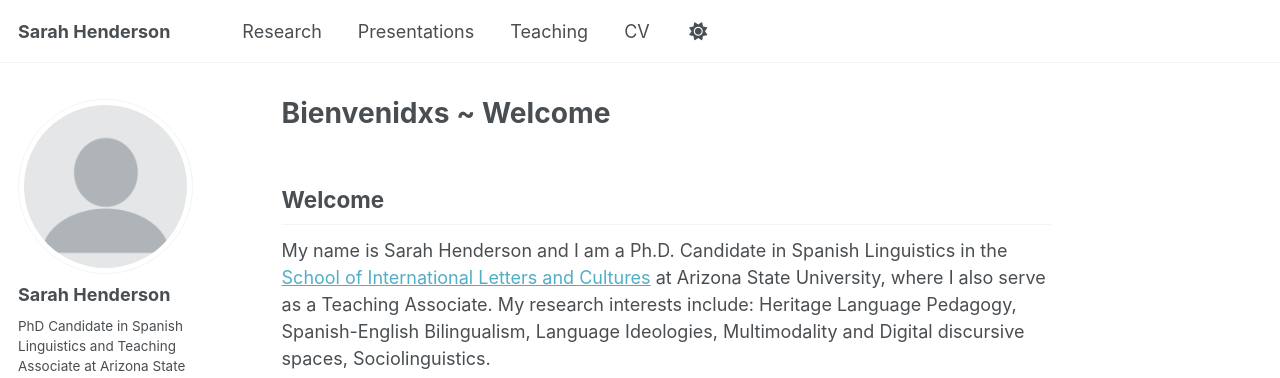
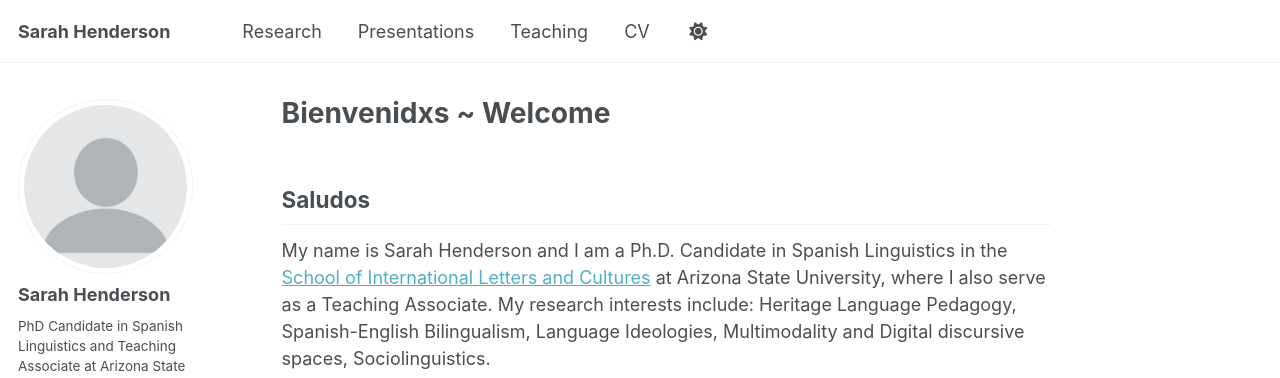
Before and after one commit to sarah-e-henderson/sarah-e-henderson.github.io, a Jekyll site: the page built from _pages/about.md, in a window 1280 px wide and 900 px high. Shown: the top 378 px of the window. Built offline with Jekyll 4.4.1, drawn with Linux system fonts in a browser that asks for light colours; some web fonts are replaced; a script that is not in the unit is left out.

Commit message:
Update about.md

```diff
--- a/_pages/about.md
+++ b/_pages/about.md
@@ -7,7 +7,7 @@ redirect_from:
   - /about.html
 ---
 
-## Welcome
+## Saludos
 
 My name is Sarah Henderson and I am a Ph.D. Candidate in Spanish Linguistics in the [School of International Letters and Cultures]([url](https://silc.asu.edu/spanish)) at Arizona State University, where I also serve as a Teaching Associate. My research interests include: Heritage Language Pedagogy, Spanish-English Bilingualism, Language Ideologies, Multimodality and Digital discursive spaces, Sociolinguistics.
 
```
